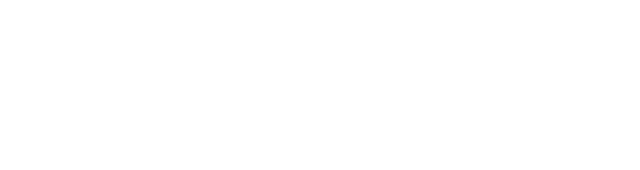
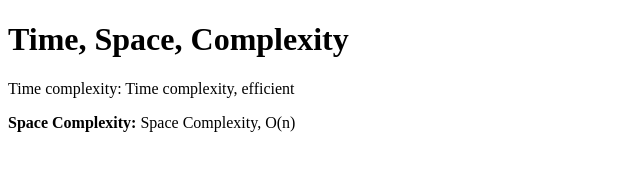
Before and after one commit to acciojob/time-and-space-complexity-shirdikare, a website: page main.html in a window 1280 px wide. Shown: the whole page, without its empty margins (0-640 px from the left). Drawn offline with Linux system fonts and the light colour scheme.

Commit message:
created a submission

```diff
--- a/main.html
+++ b/main.html
@@ -11,6 +11,12 @@
     <script type="text/javascript" src="./script.js">
 </script>
 
+	<h1>Time, Space, Complexity</h1>
+	<p>Time complexity: Time complexity, efficient</p>
+	<p><b>Space Complexity:</b> Space Complexity, O(n)</p>
+
+
+
 </body>
 
 </html>
```
